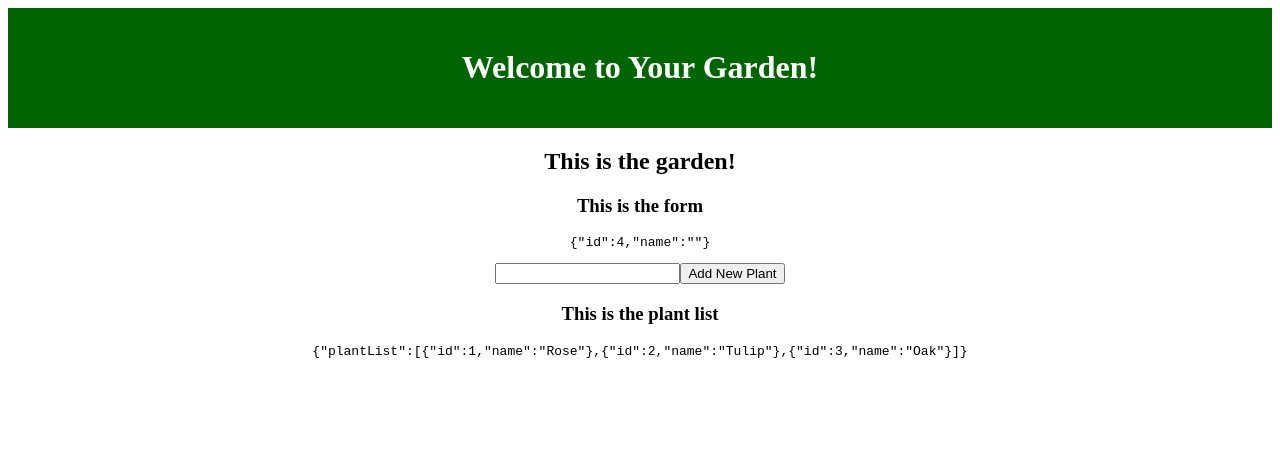
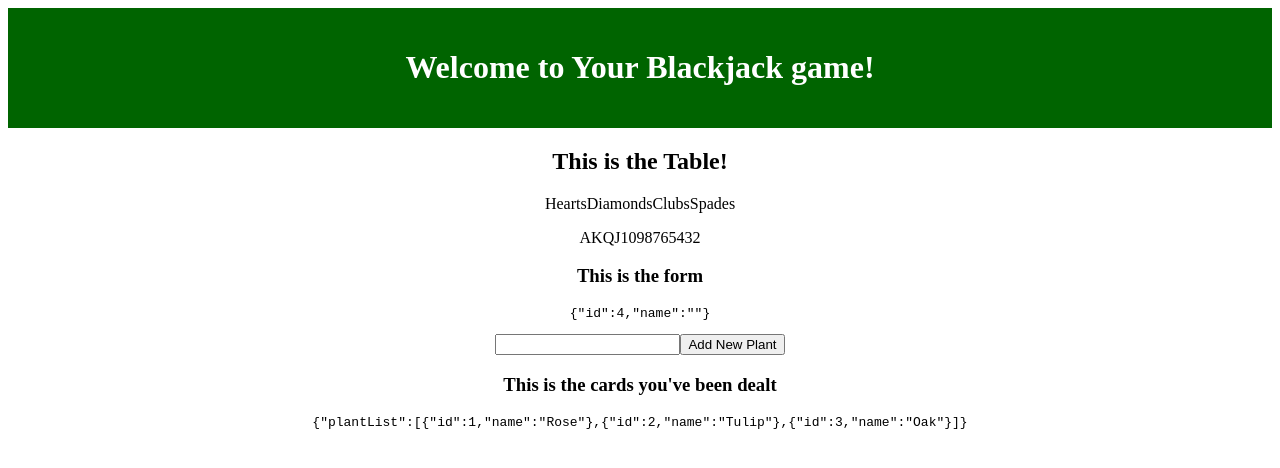
Before and after one commit to ChrisCantoni/blackjack-1, a React (Vite) app: page / in a window 1280 px wide. Shown: the top 468 px of the page. Built offline with nearby package versions, Linux system fonts and the light colour scheme.

Commit message:
Created Table component and card arrays.

```diff
--- a/src/components/App/App.jsx
+++ b/src/components/App/App.jsx
@@ -1,5 +1,5 @@
 import React from 'react';
-import Garden from '../Garden/Garden.jsx';
+import Table from '../Table/Table.jsx';
 
 import './App.css';
 
@@ -7,9 +7,9 @@ function App (){
   return(
     <div className="App">
       <header className="App-header">
-        <h1>Welcome to Your Garden!</h1>
+        <h1>Welcome to Your Blackjack game!</h1>
       </header>
-      <Garden />
+      <Table />
     </div>
   )
 }
--- a/src/components/PlantList/PlantList.jsx
+++ b/src/components/PlantList/PlantList.jsx
@@ -11,9 +11,17 @@ function PlantList() {
         // dispatch an action to request the plantList from the API
     }, []);
 
+
+    // TODO: Here will be the shuffle dispatch
+    // Shuffle itself will happen on the back end, yes?
+
+    // First build the shuffle here.
+    // Deal out two cards to both dealer and player
+    // If dealer has 21, game over.
+
     return (
         <div>
-            <h3>This is the plant list</h3>
+            <h3>This is the cards you've been dealt</h3>
             <pre>{JSON.stringify(reduxState)}</pre>
         </div>
     );
--- /dev/null
+++ b/src/components/Table/Table.jsx
@@ -0,0 +1,34 @@
+import React from 'react';
+import PlantForm from '../PlantForm/PlantForm.jsx';
+import PlantList from '../PlantList/PlantList.jsx';
+
+function Table() {
+
+
+
+        // TODO: Here will be the shuffle dispatch
+    // Shuffle itself will happen on the back end, yes?
+
+    // First build the shuffle here.
+    // Deal out two cards to both dealer and player
+    // If dealer has 21, game over.
+
+    const suits = ['Hearts', 'Diamonds', 'Clubs', 'Spades']
+    const allCards = ['A', 'K', 'Q', 'J', 10, 9, 8, 7, 6, 5, 4, 3, 2]
+
+
+
+  return(
+    <div>
+      <h2>This is the Table!</h2>
+      {/* Redux State isn't needed in the garden, it is just a parent component */}
+      {/* Thanks to redux, there is no need to pass along props! */}
+      <p>{suits}</p>
+      <p>{allCards}</p>
+      <PlantForm />
+      <PlantList />
+    </div>
+  )
+}
+
+export default Table;
```
Also changed, not shown: 1 other file (tests, documents, lock files or other folders).
